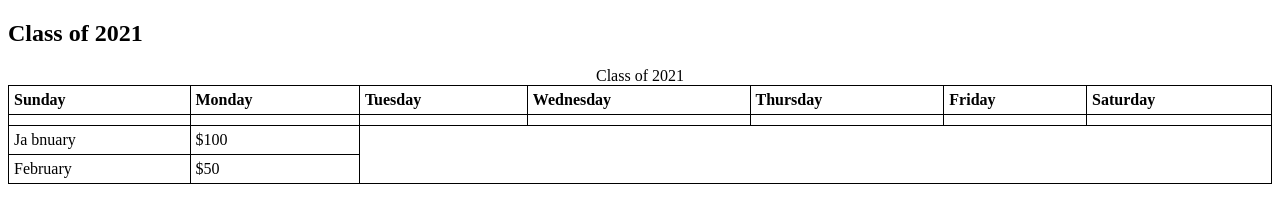
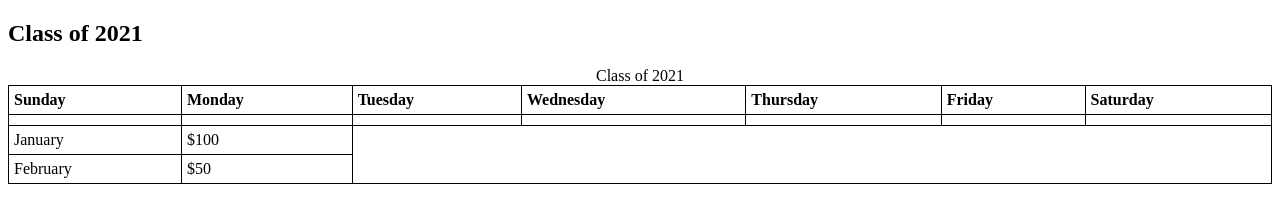
Before and after one commit to ComedyCenter101/celebration.github.io, a plain HTML site: page index.html in a window 1280 px wide. Drawn offline with Linux system fonts and the light colour scheme.

Commit message:
Update index.html

```diff
--- a/index.html
+++ b/index.html
@@ -44,7 +44,7 @@ th, td {
     <th></th>
   </tr>
   <tr>
-    <td>Ja bnuary</td>
+    <td>January</td>
     <td>$100</td>
   </tr>
   <tr>
```
